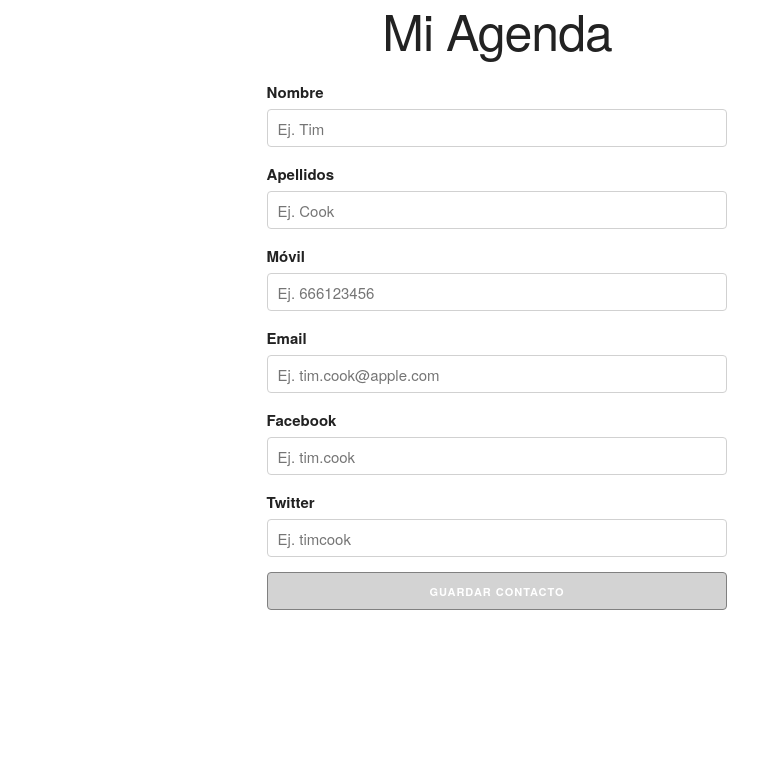
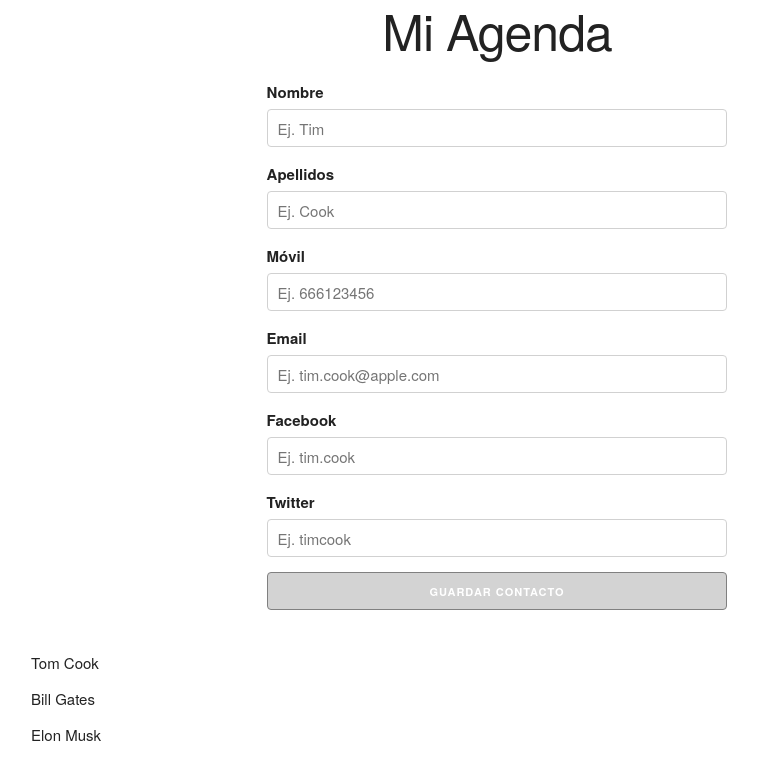
Before and after one commit to TheHandyOwl/ejercicios_angular, an Angular app in the folder Agenda/: page / in a window 1280 px wide. Shown: the top 780 px of the page, without its empty margins (143-901 px from the left). Built offline with nearby package versions, Linux system fonts and the light colour scheme; data requests are answered from the project's data file.

Commit message:
Movemos la URI de JSON Server a un documento de settings. Arreglamos la clase Contacto y hacemos más elegante la transformación de las respuestas HTTP

```diff
--- a/Agenda/db.json
+++ b/Agenda/db.json
@@ -1,3 +1,31 @@
 {
-    "contactos": []
+  "contactos": [
+    {
+      "nombre": "Tom",
+      "apellidos": "Cook",
+      "movil": "555 666 777",
+      "email": "tim.cook@apple.com",
+      "facebook": "tim.cook",
+      "twitter": "@timcook",
+      "id": 1
+    },
+    {
+      "nombre": "Bill",
+      "apellidos": "Gates",
+      "movil": "777 888 999",
+      "email": "bill.gates@microsoft.com",
+      "facebook": "bill.gates",
+      "twitter": "@billgates",
+      "id": 2
+    },
+    {
+      "nombre": "Elon",
+      "apellidos": "Musk",
+      "movil": "555 666 777",
+      "email": "elon.musk@tesla.com",
+      "facebook": "elon.musk",
+      "twitter": "@elonmusk",
+      "id": 3
+    }
+  ]
 }
--- a/Agenda/src/app/app.component.html
+++ b/Agenda/src/app/app.component.html
@@ -10,9 +10,16 @@
 </tho-formulario-alta>
 
 <!-- Para enlazar datos en un componente hijo, basta con indicar el atributo que se ha expuesto en éste. -->
-<!-- Si queremos evaluar una expresión previamente a su asignación como valor del atributo, envolvemos con corchetes el atributo -->
+<!--
+  Si queremos evaluar una expresión previamente a su asignación como valor del atributo,
+  envolvemos con corchetes el atributo
+-->
+<!--
+  Cuando trabajamos con 'Observables' en los templates, podemos ayudarnos del pipe 'async'.
+  Este pipe lo que hace es gestionar la suscripción y desuscripción del 'Observable' en cuestión.
+-->
 <tho-lista-contactos
-  [datos]="contactos | async"
+  [datos]="contactos$ | async"
   (clickEnEliminar)="eliminarContacto($event)"
   ></tho-lista-contactos>
 
--- a/Agenda/src/app/app.component.ts
+++ b/Agenda/src/app/app.component.ts
@@ -20,7 +20,9 @@ import { Contacto } from './contacto';
   // Vamos a implementar el hook, pero para ello tenemos que importar el OnInit del core para que funcione
 export class AppComponent implements OnInit {
 
-  contactos: Observable<Contacto[]>;
+  //contactos: Observable<Contacto[]>;
+  //Como es un observable se one un $
+  contactos$: Observable<Contacto[]>;
 
   // Para hacer una inyección de dependencias necesitamos sí o sí hacerlo en el constructor de una clase. Tenemos que indicar un parámetro con un modificador de acceso (obligatorio). Además, tenemos que anotar su tipo, que no es otro que el servicio a inyectar.
   constructor(private _contactosService: ContactosService) {
@@ -35,17 +37,33 @@ export class AppComponent implements OnInit {
     // Mejor aquí que en el constructor
     console.log('Estoy vivo!');
     //Tras meterlo en el costructor
-    this.contactos = this._contactosService.obtenerContactos();
+    //this.contactos$ = this._contactosService.obtenerContactos();
+    this.contactos$ = this._contactosService
+      .obtenerContactos()
+      // El pipe | ayns haría ésto,
+      // pero no hemos llagado a picar esta parte porque no hace falta.
+      /*
+      .subscribe((contactos: Contacto[]) => {
+        this.contactos= contactos;
+      })
+      */
+      ;
   }
 
   guardarContacto(contacto: Contacto): void {
-    this._contactosService.agregarContacto(contacto);
-    this.contactos = this._contactosService.obtenerContactos();
+    this._contactosService
+        .agregarContacto(contacto)
+        // Tenemos que suscribirnos
+        .subscribe(() => {
+          this.contactos$ = this._contactosService.obtenerContactos(); // Podríamos pasar un contacto pero lo pasamos vacío
+        }) // Si no hacemos esto no se invoca. Aquí no hay pipe
+        ;
+    this.contactos$ = this._contactosService.obtenerContactos();
   }
 
   eliminarContacto(contacto: string): void {
     this._contactosService.eliminarContacto(contacto);
-    this.contactos = this._contactosService.obtenerContactos();
+    this.contactos$ = this._contactosService.obtenerContactos();
   }
 
   // Ya que estamos implementamos también este
--- a/Agenda/src/app/contacto.ts
+++ b/Agenda/src/app/contacto.ts
@@ -1,6 +1,7 @@
 export class Contacto {
 
     constructor(
+        public id: number,
         public nombre: string,
         public apellidos?: string,
         public movil?: string,
@@ -9,4 +10,26 @@ export class Contacto {
         public twitter?: string
     ) {}
 
+    // Función a nivel de clase y no a nivel de instancia
+    // Creamos una nueva instancia de tipo 'Contacto' a
+    // partir de un objeto JSON.
+    static nuevoDesdeJson(json: any): Contacto {
+        return new Contacto(
+            json.id,
+            json.nombre,
+            json.apellidos,
+            json.movil,
+            json.email,
+            json.facebook,
+            json.twitter
+        );
+    }
+
+    // Creamos un nuev array de instancias de tipo 'Contacto'
+    // a partir de un array de objetos JSON.
+    static nuevaColeccionDesdeJson(json: any[]): Contacto[] {
+        return json.map((contactoJson:any): Contacto => {
+            return Contacto.nuevoDesdeJson(contactoJson);
+        });
+    }
 }
--- a/Agenda/src/app/contactos.service.ts
+++ b/Agenda/src/app/contactos.service.ts
@@ -3,6 +3,7 @@ import { Contacto } from './contacto';
 import { Http, Response } from '@angular/http';
 import { Observable } from 'rxjs/Observable';
 import "rxjs/add/operator/map";
+import { environment } from '../environments/environment';
 
 // Un servicio es una clase decorada con @Injectable.
 // Este decorador no necesita que le indiquemos ningún metadato
@@ -11,17 +12,9 @@ import "rxjs/add/operator/map";
 @Injectable()
 export class ContactosService {
 
-  private _contactos: Contacto[];
+  //private _contactos: Contacto[];
 
-  constructor(private _http: Http) {
-    this._contactos = [
-      new Contacto('Tim Cook'),
-      new Contacto('Bill Gates'),
-      new Contacto('Elon Musk'),
-      new Contacto('Steve Wozniak'),
-      new Contacto('Sundar Pichai')
-    ];
-  }
+  constructor(private _http: Http) { }
 
   /* Aquí o en el contructor */
   /*
@@ -38,25 +31,47 @@ export class ContactosService {
   obtenerContactos(): Observable<Contacto[]> {
     //return this._contactos;
 
-    // Ahora tenemos un observable que tendremos que indicar
+    // El cliente HTTP trabaja con objetos 'Response'. Este objeto tiene datos relacionados
+    // con la respuesta del servidor: cabeceras, status, body, etc. Nunca debemos subir este
+    // objeto a la capa de arriba (componentes - no es su problema -).
+    // Por tanto debemos transformar este objeto en el que realmente nos ha pedido el componente
+    // que en este caso es una colección de contactos 'Contacto[]'; para
+    // hacer esta operación nos apoyamos en la función 'map', que es un operador de los objetos
+    // 'Observables'. Este operador transforma un 'Observable' en otro.
+    // Un observable de response se transforma en un observable de contactos
+    // Ahora tenemos un observable que tendremos que importar e instanciar
     return this._http
-                .get('http://localhost:3004/contactos')
+                //.get('http://localhost:3004/contactos')
+                .get(`${environment.apiUri}/contactos`)
                 .map((respuesta: Response) => {
-
+                  /*
                   let contactos: Contacto[];
                   let contactosJson: any[] = respuesta.json();
 
                   contactosJson.forEach((contactoJson: any) => {
-                    contactos.push(new Contacto(contactoJson.nombre));
+                    //contactos.push(new Contacto(contactoJson.nombre));
+                    contactos.push(Contacto.nuevoDesdeJson(contactoJson));
                   });
 
                   return contactos;
-                });
+                  */
+                  //return respuesta.json() as Contacto[];
+                  return Contacto.nuevaColeccionDesdeJson(respuesta.json());
+              });
   }
 
-  agregarContacto(contacto: Contacto): void {
-    this._contactos.push(contacto);
-    console.log('Agregar contacto - Servicio: ',contacto);
+  agregarContacto(contacto: Contacto): Observable<Contacto> {
+    //this._contactos.push(contacto);
+    //console.log('Agregar contacto - Servicio: ',contacto);
+
+    // En aquellas peticiones HTTP que envíen datos al servidor (POST, PUT, PATCH), debemos
+    // indicarlos (los datos) como segundo parámetro de la función correspondiente. En este caso, estamos enviando el contacto a crear en el cuerpo de la petición 'post'
+    return this._http
+               //.post('http://localhost:3004/contactos', contacto)
+               .post(`${environment.apiUri}/contactos`, contacto)
+               .map((respuesta: Response) => {
+                 return Contacto.nuevoDesdeJson(respuesta.json());
+               });
   }
 
   eliminarContacto(_contacto: string): void {
--- a/Agenda/src/app/formulario-alta/formulario-alta.component.html
+++ b/Agenda/src/app/formulario-alta/formulario-alta.component.html
@@ -52,7 +52,7 @@
       <label for="inputmovil">Móvil</label>
       <input
         class="u-full-width"
-        id="inputmovil"
+        id="inputMovil"
         placeholder="Ej. 666123456"
         type="tel"
         ngModel
@@ -82,11 +82,11 @@
       <label for="inputFacebook">Facebook</label>
       <input
         class="u-full-width"
-        id="inpuNombre"
+        id="inputFacebook"
         placeholder="Ej. tim.cook"
         type="text"
         ngModel
-        name="inputFacebook"
+        name="facebook"
       >
     </div>
   </div>
@@ -97,11 +97,11 @@
       <label for="inputTwitter">Twitter</label>
       <input
         class="u-full-width"
-        id="inpuNombre"
+        id="inputTwitter"
         placeholder="Ej. timcook"
         type="text"
         ngModel
-        name="inputTwitter"
+        name="twitter"
       >
     </div>
   </div>
--- a/Agenda/src/app/formulario-alta/formulario-alta.component.ts
+++ b/Agenda/src/app/formulario-alta/formulario-alta.component.ts
@@ -20,7 +20,7 @@ export class FormularioAltaComponent implements OnInit {
     // Este log son cadenas tal cual, pero mejor tunearlo a contacto
     //console.log(formulario.value);
     //this.clickEnGuardar.emit(formulario.value.nombre);
-
+    /*
     let contacto = new Contacto(
         formulario.value.nombre,
         formulario.value.apellidos,
@@ -29,7 +29,10 @@ export class FormularioAltaComponent implements OnInit {
         formulario.value.facebook,
         formulario.value.twitter
       );
-    console.log('Formulario alta - Notificación: ', contacto);
+    */
+    //console.log('Formulario: ', formulario.value);
+    let contacto = Contacto.nuevoDesdeJson(formulario.value);
+    //console.log('Formulario alta - Notificación: ', contacto);
     this.clickEnGuardar.emit(contacto);
 
     // Otras validaciones del formulario, como limpiar si corresponde
--- a/Agenda/src/app/lista-contactos/lista-contactos.component.html
+++ b/Agenda/src/app/lista-contactos/lista-contactos.component.html
@@ -1,7 +1,7 @@
 <ul>
   <!-- Con la directiva 'NgFor' iteramos sobre una colección. en cada iteración se referencia la variable indicada en el elemento iterado. Además, esta directiva replica el elemento HTML sobre el cual lo usa -->
   <li *ngFor="let contacto of datos">
-    {{ contacto.nombre }}
+    {{ obtenerNombreCompleto(contacto) }}
     <!-- Para hacer suscripciones a eventos envolvemos con paréntesis el nombre del mismo. Tenemos que asociar, además, un manejador. -->
     <!-- Si queremos acceder a los datos de un evento tenemos que pasar como parámetro al manejador el objeto '$event'. -->
     <!--
--- a/Agenda/src/app/lista-contactos/lista-contactos.component.ts
+++ b/Agenda/src/app/lista-contactos/lista-contactos.component.ts
@@ -24,6 +24,10 @@ export class ListaContactosComponent implements OnInit {
     this.clickEnEliminar.emit(contactoParaBorrar);
   }
 
+  obtenerNombreCompleto(dato: Contacto): string {
+    return `${dato.nombre} ${dato.apellidos}`;
+  }
+
   /* Quitamos estilos por el momento, lo dejaré para trastear como 'favoritos' */
   /*
     esGatesWozniak(contacto: string): boolean {
--- a/Agenda/src/environments/environment.ts
+++ b/Agenda/src/environments/environment.ts
@@ -4,5 +4,6 @@
 // The list of which env maps to which file can be found in `.angular-cli.json`.
 
 export const environment = {
-  production: false
+  production: false,
+  apiUri: 'http://localhost:3004'
 };
```
